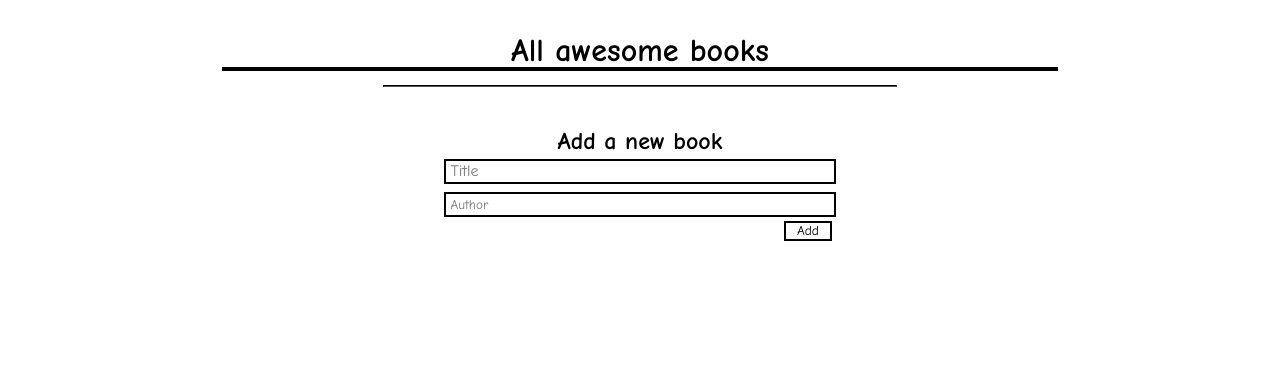
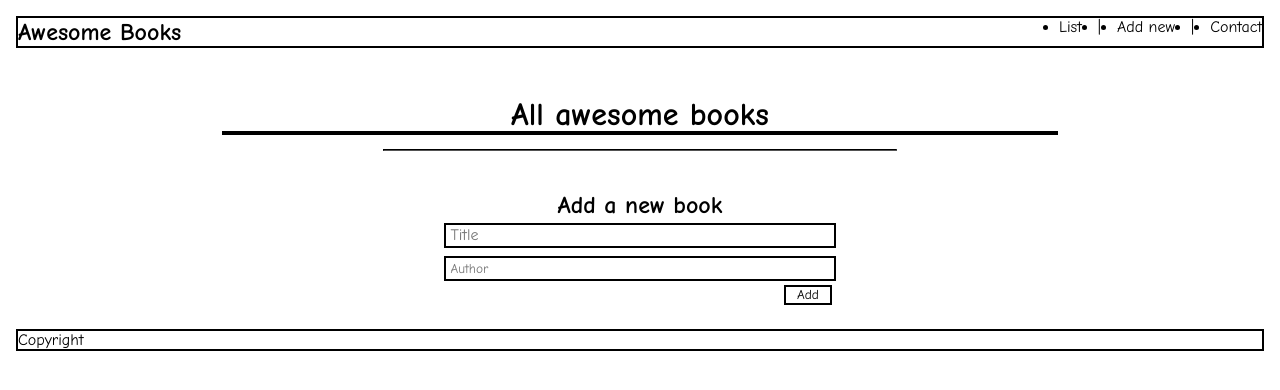
Before and after one commit to eamador1/awesome-library, a plain HTML site: page index.html in a window 1280 px wide. Drawn offline with Linux system fonts and the light colour scheme.

Commit message:
Update index.html

```diff
--- a/index.html
+++ b/index.html
@@ -1,5 +1,6 @@
 <!DOCTYPE html>
 <html lang="en">
+
 <head>
   <meta charset="UTF-8">
   <meta http-equiv="X-UA-Compatible" content="IE=edge">
@@ -7,10 +8,25 @@
   <link rel="stylesheet" href="style.css">
   <link rel="preconnect" href="https://fonts.googleapis.com">
   <link rel="preconnect" href="https://fonts.gstatic.com" crossorigin>
-<link href="https://fonts.googleapis.com/css2?family=Comic+Neue:ital,wght@0,300;0,400;0,700;1,700&display=swap" rel="stylesheet">
+  <link href="https://fonts.googleapis.com/css2?family=Comic+Neue:ital,wght@0,300;0,400;0,700;1,700&display=swap"
+    rel="stylesheet">
   <title>Awesome Library</title>
 </head>
+
 <body>
+
+  <nav id="navBar">
+    <p id="navTitle">Awesome Books</p>
+
+    <ul id="navLinks">
+      <li class="navLinks">List</li>
+      <li class="navLinks separator">|</li>
+      <li class="navLinks">Add new</li>
+      <li class="navLinks separator">|</li>
+      <li class="navLinks">Contact</li>
+    </ul>
+  </nav>
+
   <header>
     <h1>All awesome books</h1>
   </header>
@@ -18,7 +34,9 @@
     <!-- Library injected here -->
   </section>
 
-  <div><hr></div>
+  <div>
+    <hr>
+  </div>
 
 
   <section class="add">
@@ -31,7 +49,14 @@
       <input type="Submit" class="btn" value="Add">
     </form>
   </section>
+
+  <section>
+
+  </section>
   <script src="script.js"></script>
+  <footer id="footer">
+    <p >Copyright</p>
+  </footer>
+</body>
 
-</body>
 </html>
```
Lines whose indentation alone changed are shown as unchanged.
